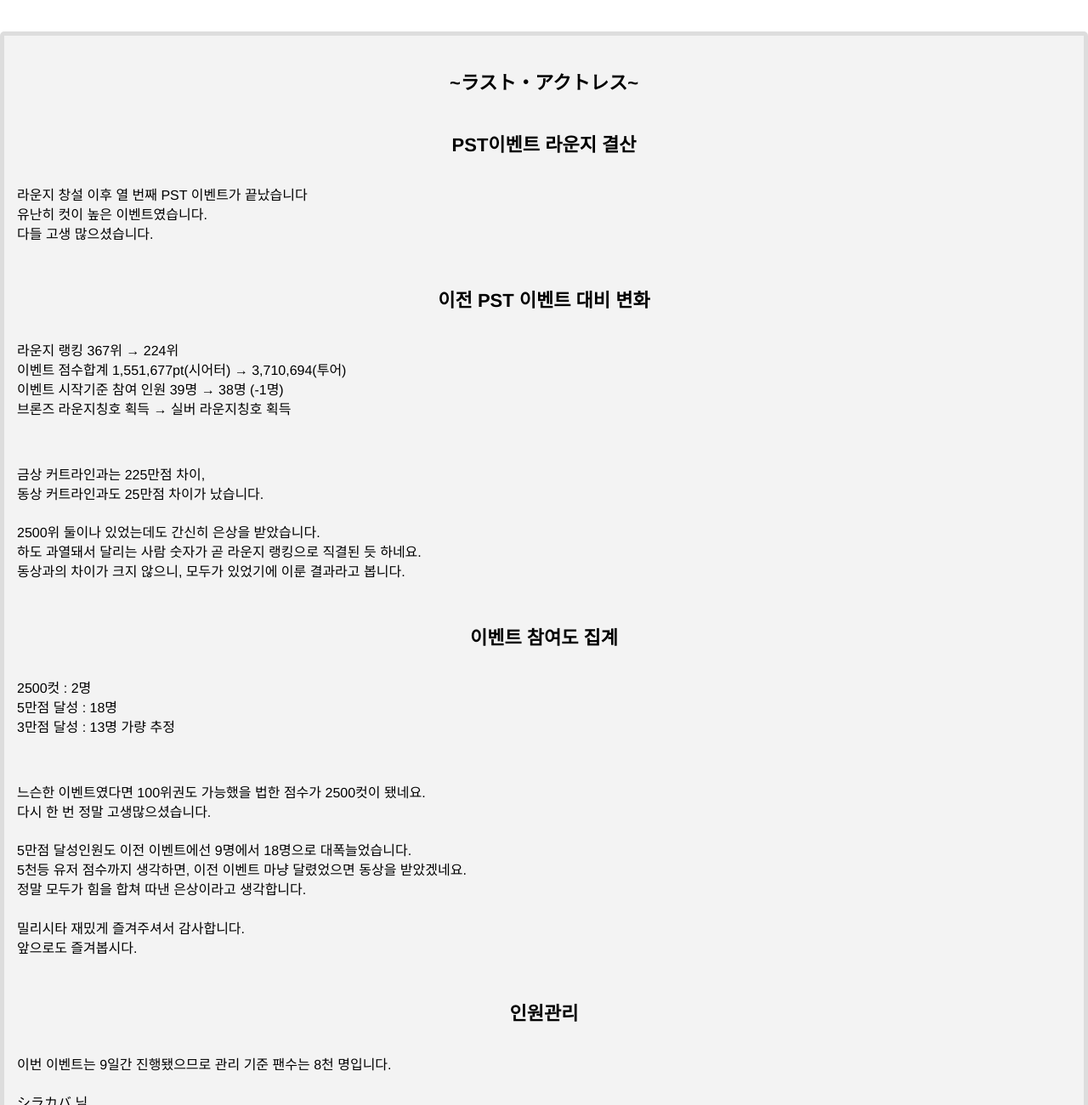
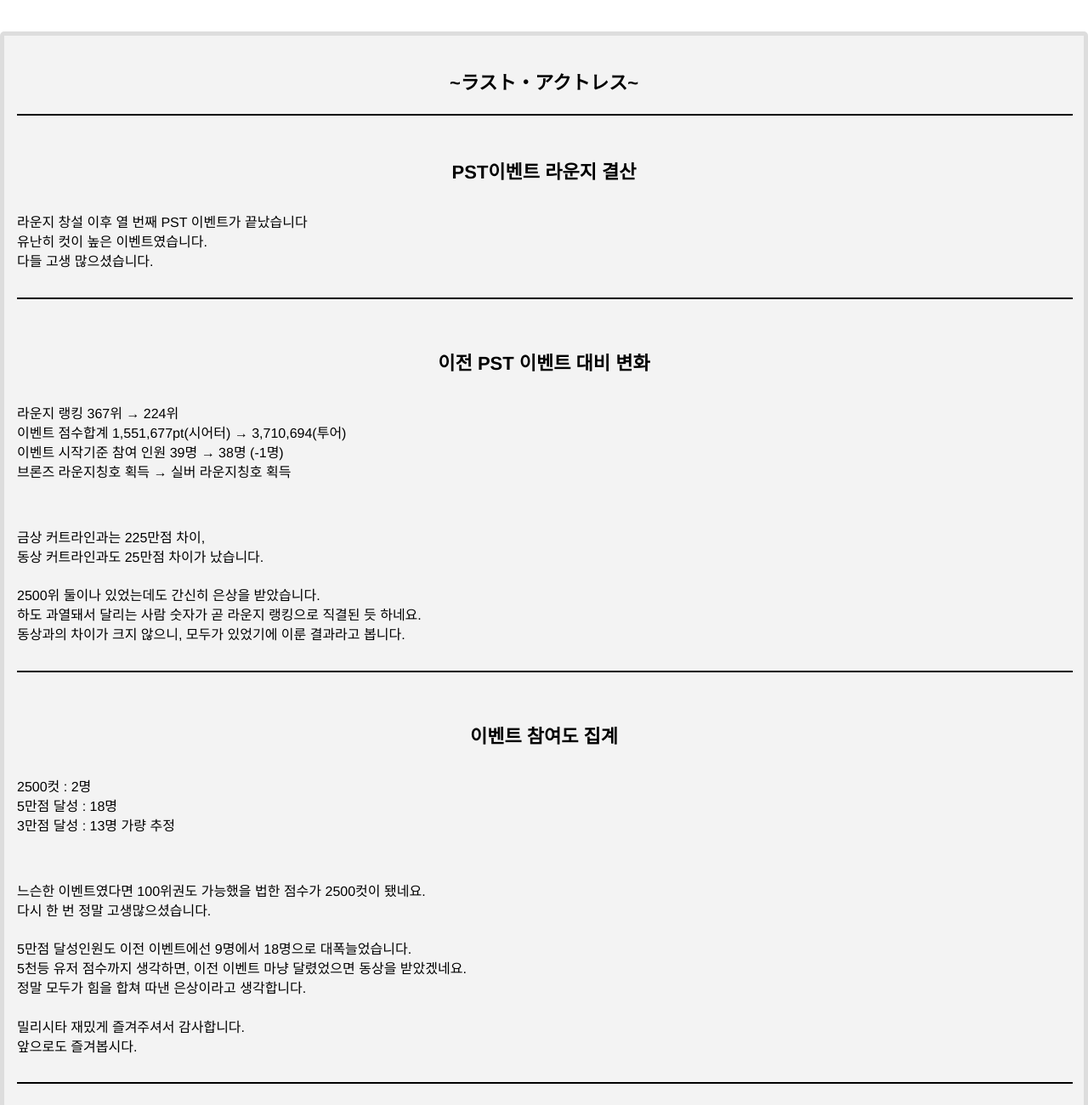
Before and after one commit to rkdgla0/StarBe, a plain HTML site: page index.html in a window 1280 px wide. Shown: the part 120-1420 px from the top of the page at 85% size. Drawn offline with nearby package versions, Linux system fonts and the light colour scheme.

Commit message:
hr added

```diff
--- a/index.html
+++ b/index.html
@@ -33,6 +33,7 @@
 				<div class="row">
 					<div class="col-xs-12 bodyBoxInfoTitle">
 						<p id="eventTitle" class="text-center">~ラスト・アクトレス~</p>
+						<hr width="100%" style="border: solid 1px black;">
 						<br>
 						<p class="text-center">PST이벤트 라운지 결산</p>
 						<span id="startMessage" class="bodyBoxInfoContents">
@@ -42,6 +43,7 @@
 						</span>
 					</div>
 				</div>
+				<hr width="100%" style="border: solid 1px black;">
 				<div class="row">
 					<div class="col-xs-12 bodyBoxInfoTitle">
 						<p class="text-center">이전 PST 이벤트 대비 변화</p>
@@ -62,6 +64,7 @@
 						</span>
 					</div>
 				</div>
+				<hr width="100%" style="border: solid 1px black;">
 				<div class="row">
 					<div class="col-xs-12 bodyBoxInfoTitle">
 						<p class="text-center">이벤트 참여도 집계</p>
@@ -84,6 +87,7 @@
 						</span>
 					</div>
 				</div>
+				<hr width="100%" style="border: solid 1px black;">
 				<div class="row">
 					<div class="col-xs-12 bodyBoxInfoTitle">
 						<p class="text-center">인원관리</p>
@@ -106,6 +110,7 @@
 						</span>
 					</div>
 				</div>
+				<hr width="100%" style="border: solid 1px black;">
 				<div class="row">
 					<div class="col-xs-12 bodyBoxInfoTitle">
 						<p class="text-center">팬수 획득 상황</p>
```
